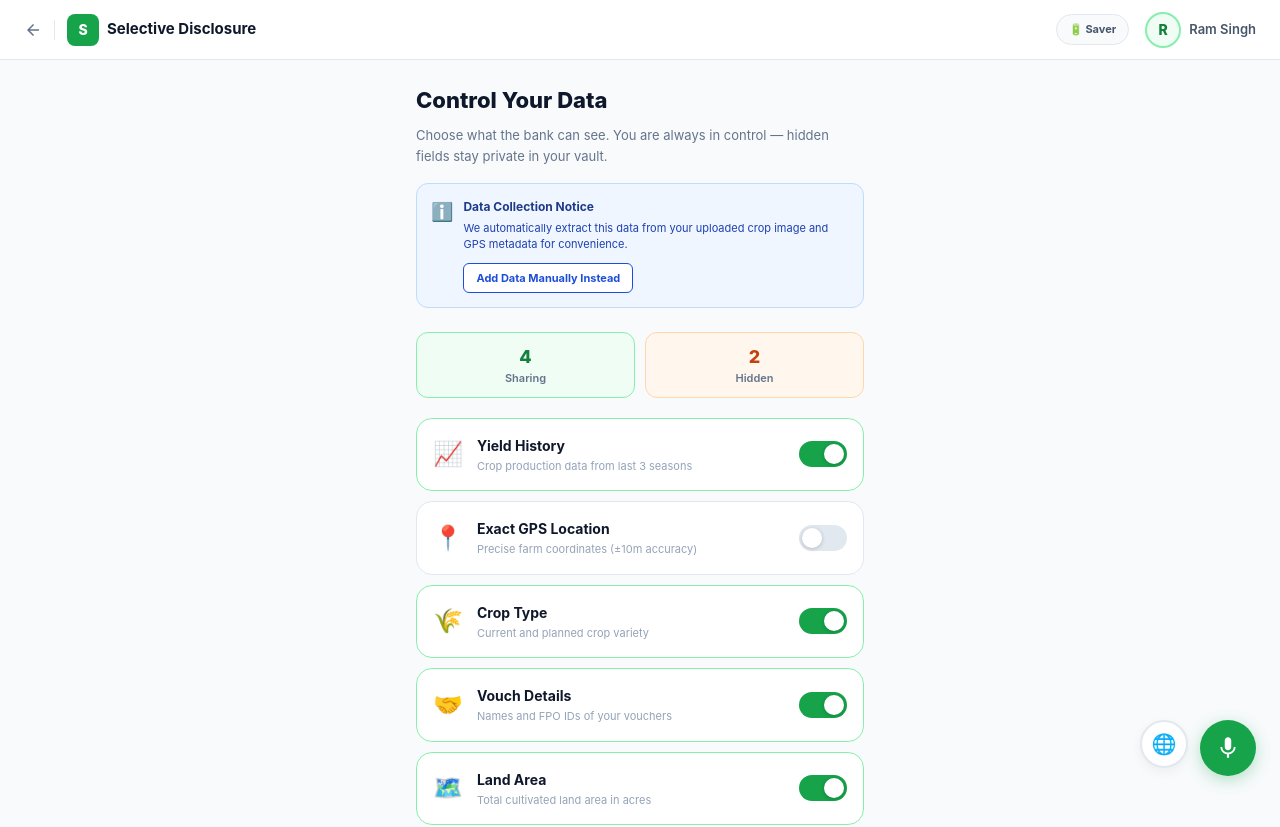
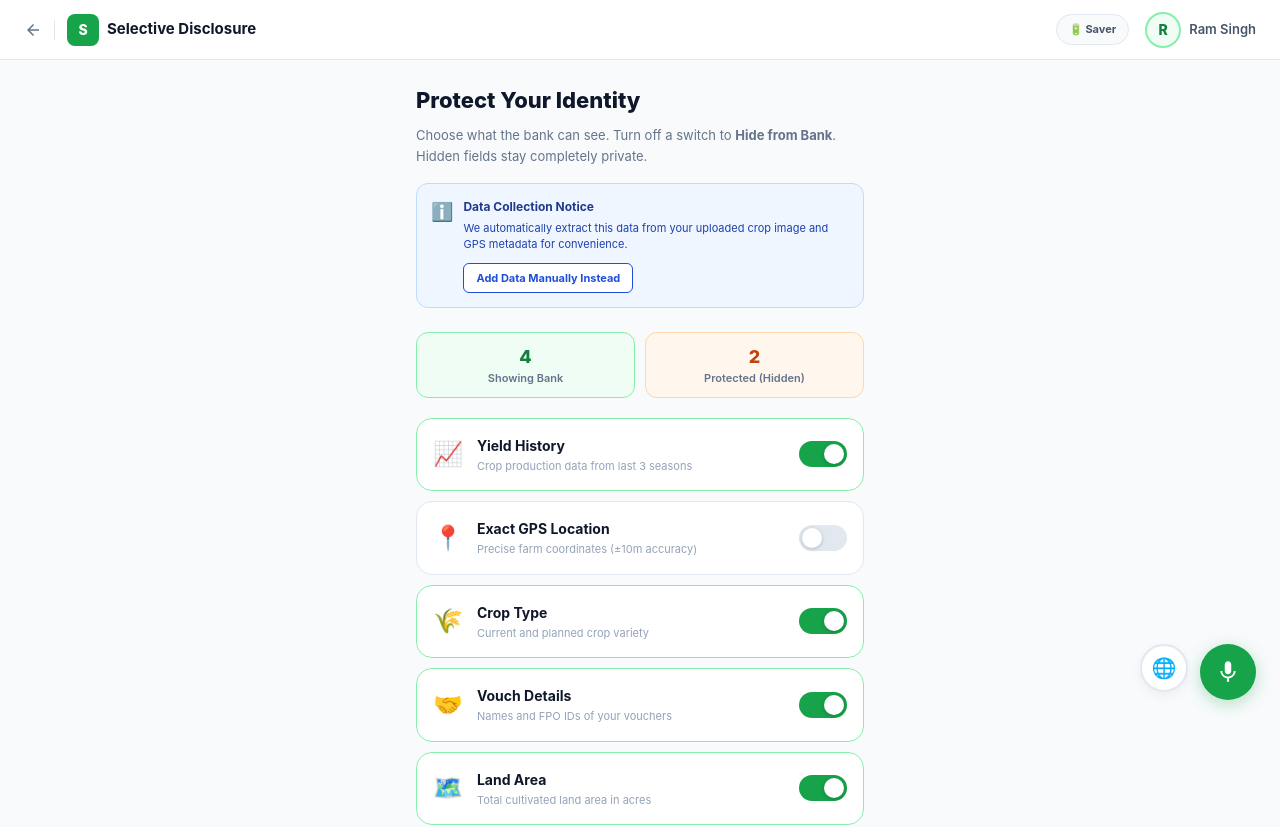
Before and after one commit to Gurleen12star/SANJEEVANI, a React (Vite) app in the folder frontend/: page /farmer/disclose in a window 1280 px wide. Shown: the top 827 px of the page. Built offline with nearby package versions, Linux system fonts and the light colour scheme.

Commit message:
ux: simplify ZKP terminology, fix voice assistant overlap, remove static weather badges, document Kaggle dataset and e-RUPI integration

```diff
--- a/frontend/src/components/VoiceAssistant.jsx
+++ b/frontend/src/components/VoiceAssistant.jsx
@@ -252,7 +252,7 @@ export default function VoiceAssistant() {
   if (isFpoRoute) return null;
 
   return (
-    <div style={{ position: 'fixed', bottom: '24px', right: '24px', zIndex: 100, display: 'flex', flexDirection: 'column', alignItems: 'flex-end', gap: '12px' }}>
+    <div style={{ position: 'fixed', bottom: '100px', right: '24px', zIndex: 100, display: 'flex', flexDirection: 'column', alignItems: 'flex-end', gap: '12px' }}>
 
       {/* Menu */}
       {isOpen && (
--- a/frontend/src/farmer/FarmerDashboard.jsx
+++ b/frontend/src/farmer/FarmerDashboard.jsx
@@ -105,9 +105,6 @@ export default function FarmerDashboard() {
             <div>
               <div style={{ display: 'flex', alignItems: 'center', gap: '8px', marginBottom: '8px' }}>
                 <div style={{ fontSize: '12px', fontWeight: 700, color: '#64748b', textTransform: 'uppercase', letterSpacing: '1px' }}>Sanjeevani Trust Score</div>
-                <div style={{ background: '#fef3c7', color: '#b45309', padding: '2px 6px', borderRadius: '4px', fontSize: '10px', fontWeight: 800, display: 'flex', alignItems: 'center', gap: '4px' }}>
-                  <span>⛅</span> Monsoon Risk: Low
-                </div>
               </div>
               {trustScore ? (
                 <>
--- a/frontend/src/farmer/SelectiveDisclosure.jsx
+++ b/frontend/src/farmer/SelectiveDisclosure.jsx
@@ -138,8 +138,8 @@ export default function SelectiveDisclosure() {
       <div style={{ maxWidth: '480px', margin: '0 auto', padding: '24px 16px' }}>
 
         <div style={{ marginBottom: '16px' }}>
-          <h2 style={{ fontSize: '22px', fontWeight: 800, color: '#0f172a', marginBottom: '8px' }}>Control Your Data</h2>
-          <p style={{ fontSize: '13px', color: '#64748b', lineHeight: 1.6 }}>Choose what the bank can see. You are always in control — hidden fields stay private in your vault.</p>
+          <h2 style={{ fontSize: '22px', fontWeight: 800, color: '#0f172a', marginBottom: '8px' }}>Protect Your Identity</h2>
+          <p style={{ fontSize: '13px', color: '#64748b', lineHeight: 1.6 }}>Choose what the bank can see. Turn off a switch to <strong>Hide from Bank</strong>. Hidden fields stay completely private.</p>
         </div>
 
         {/* Disclaimer & Manual Entry Mode */}
@@ -172,11 +172,11 @@ export default function SelectiveDisclosure() {
         <div style={{ display: 'flex', gap: '10px', marginBottom: '20px' }}>
           <div style={{ flex: 1, textAlign: 'center', padding: '10px', background: '#f0fdf4', border: '1.5px solid #86efac', borderRadius: '12px' }}>
             <div style={{ fontWeight: 800, fontSize: '18px', color: '#15803d' }}>{sharedCount}</div>
-            <div style={{ fontSize: '11px', color: '#64748b', fontWeight: 600 }}>Sharing</div>
+            <div style={{ fontSize: '11px', color: '#64748b', fontWeight: 600 }}>Showing Bank</div>
           </div>
           <div style={{ flex: 1, textAlign: 'center', padding: '10px', background: '#fff7ed', border: '1.5px solid #fed7aa', borderRadius: '12px' }}>
             <div style={{ fontWeight: 800, fontSize: '18px', color: '#c2410c' }}>{hiddenCount}</div>
-            <div style={{ fontSize: '11px', color: '#64748b', fontWeight: 600 }}>Hidden</div>
+            <div style={{ fontSize: '11px', color: '#64748b', fontWeight: 600 }}>Protected (Hidden)</div>
           </div>
         </div>
 
```
Also changed, not shown: 1 other file (tests, documents, lock files or other folders).
